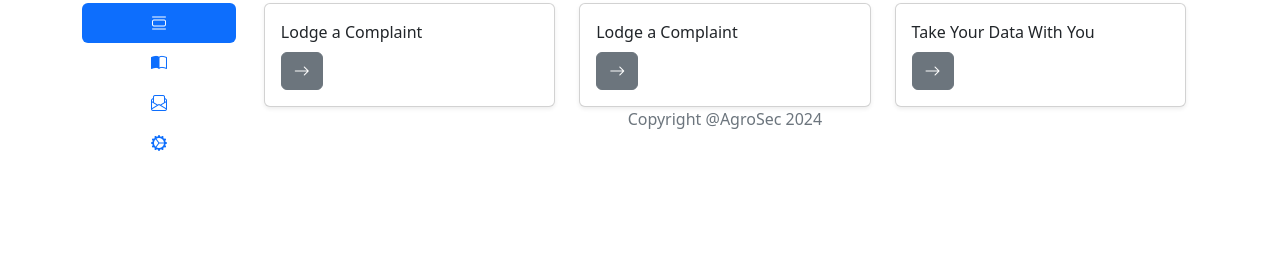
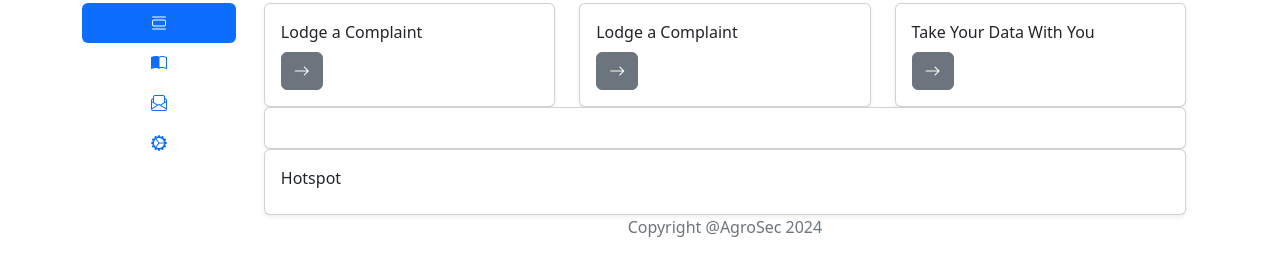
Before and after one commit to teetwothesecond/AgroSec, a plain HTML site: page index.html in a window 1280 px wide. Shown: the part 53-328 px from the top of the page. Drawn offline with nearby package versions, Linux system fonts and the light colour scheme.

Commit message:
changes to the index and readme file

```diff
--- a/index.html
+++ b/index.html
@@ -66,6 +66,23 @@
                                                 </div>
                                             </div>
                                         </div>
+                                        <div class="col-6 col-md-6 col-lg-12 col-xl-12">
+                                            <div class="card shadow-sm">
+                                                <div class="card-body">
+                                                    <!--  Graph/chart showing the security threats lately-->
+                                                    <div class="card-title"> </div>
+
+                                                </div>
+                                            </div>
+                                        </div>
+                                        <div class="col-6 col-md-6 col-lg-12 col-xl-12">
+                                            <div class="card shadow-sm">
+                                                <div class="card-body">
+                                                    <div class="card-title">Hotspot</div>
+
+                                                </div>
+                                            </div>
+                                        </div>
                                     </div>
                                 </main>
                                 <footer class="d-flex justify-content-center text-secondary">Copyright @AgroSec 2024</footer>
```
Also changed, not shown: README.md.
